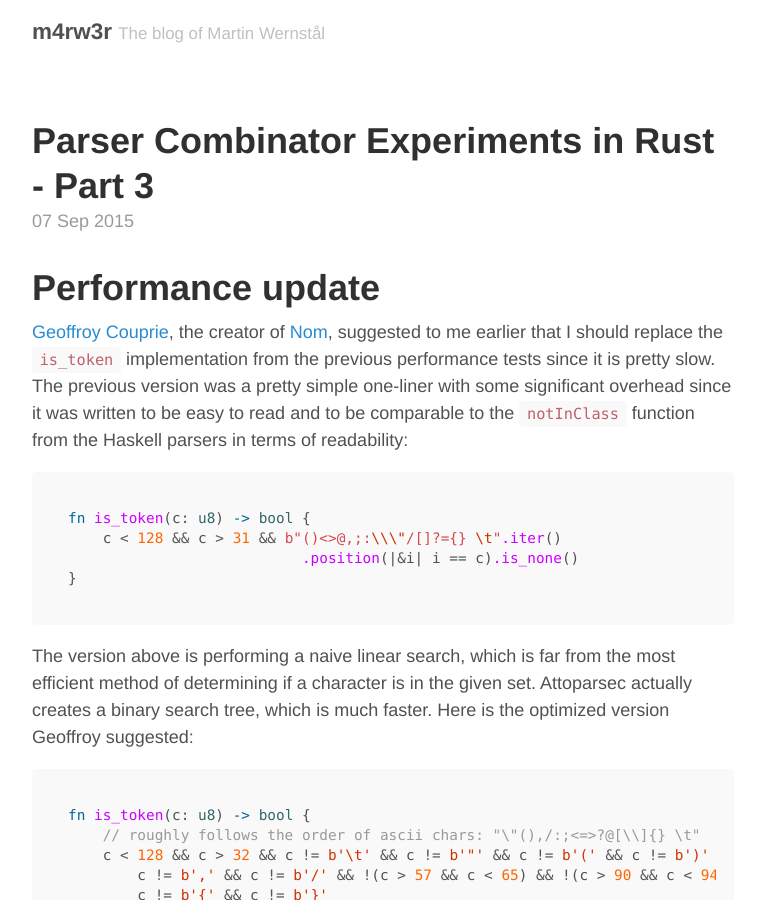
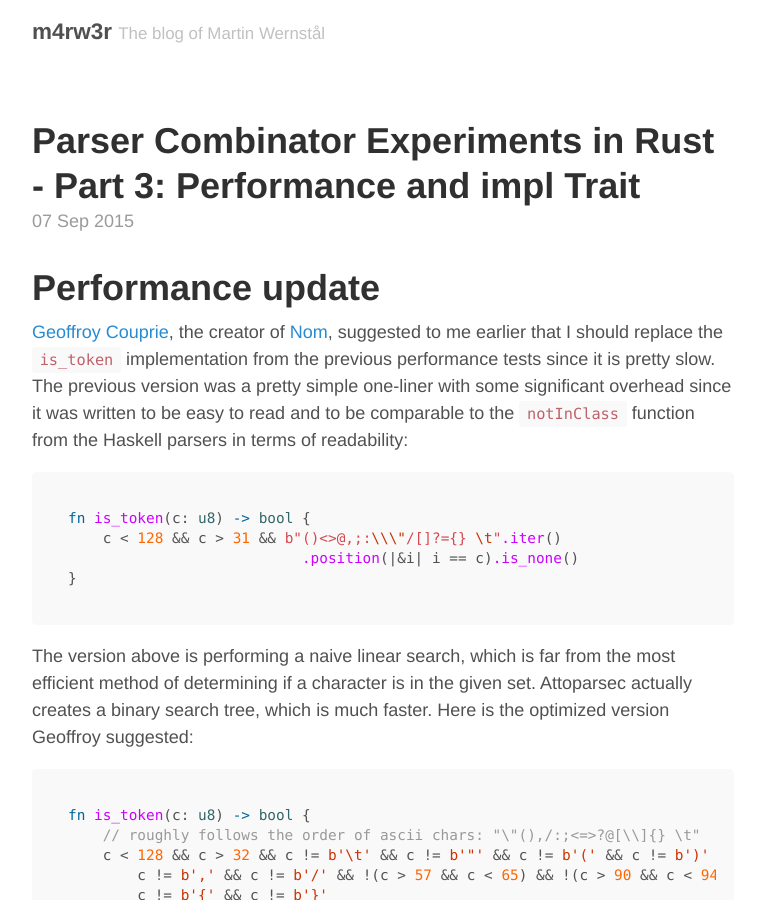
Before and after one commit to m4rw3r/m4rw3r.github.io, a Jekyll site: the page built from _posts/2015-09-07-parser-combinator-experiments-performance.md, in a window 1280 px wide and 900 px high. Shown: the whole window, without its empty margins (257-1019 px from the left). Built offline with Jekyll 4.4.1, drawn with Linux system fonts in a browser that asks for light colours; Markdown is read by kramdown in place of the engine named in the settings; comment, search, counter and statistics services are not loaded.

Commit message:
Expanded on the title for the Rust Parser Experiments - Part 3

```diff
--- a/_posts/2015-09-07-parser-combinator-experiments-performance.md
+++ b/_posts/2015-09-07-parser-combinator-experiments-performance.md
@@ -1,6 +1,6 @@
 ---
 layout: post
-title: "Parser Combinator Experiments in Rust - Part 3"
+title: "Parser Combinator Experiments in Rust - Part 3: Performance and impl Trait"
 permalink: parser-combinator-experiments-part-3
 ---
 
```
